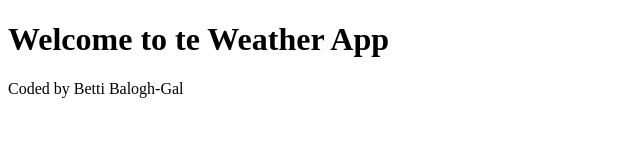
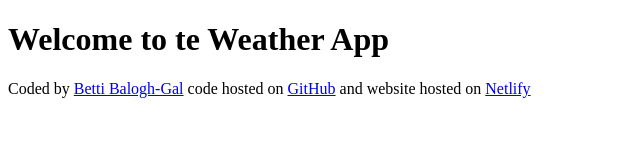
Before and after one commit to agentbg/WeatherApp, a plain HTML site: page index.html in a window 1280 px wide. Shown: the whole page, without its empty margins (0-640 px from the left). Drawn offline with Linux system fonts and the light colour scheme.

Commit message:
Added links to the footer

```diff
--- a/index.html
+++ b/index.html
@@ -7,6 +7,15 @@
   </head>
   <body>
     <h1>Welcome to te Weather App</h1>
-    <footer>Coded by Betti Balogh-Gal</footer>
+    <footer>
+      Coded by
+      <a href="https://github.com/agentbg" target="_blank">Betti Balogh-Gal</a>
+      code hosted on
+      <a href="https://github.com/agentbg/WeatherApp" target="_blank">GitHub</a>
+      and website hosted on
+      <a href="https://graceful-conkies-6efa74.netlify.app" target="_blank"
+        >Netlify</a
+      >
+    </footer>
   </body>
 </html>
```
